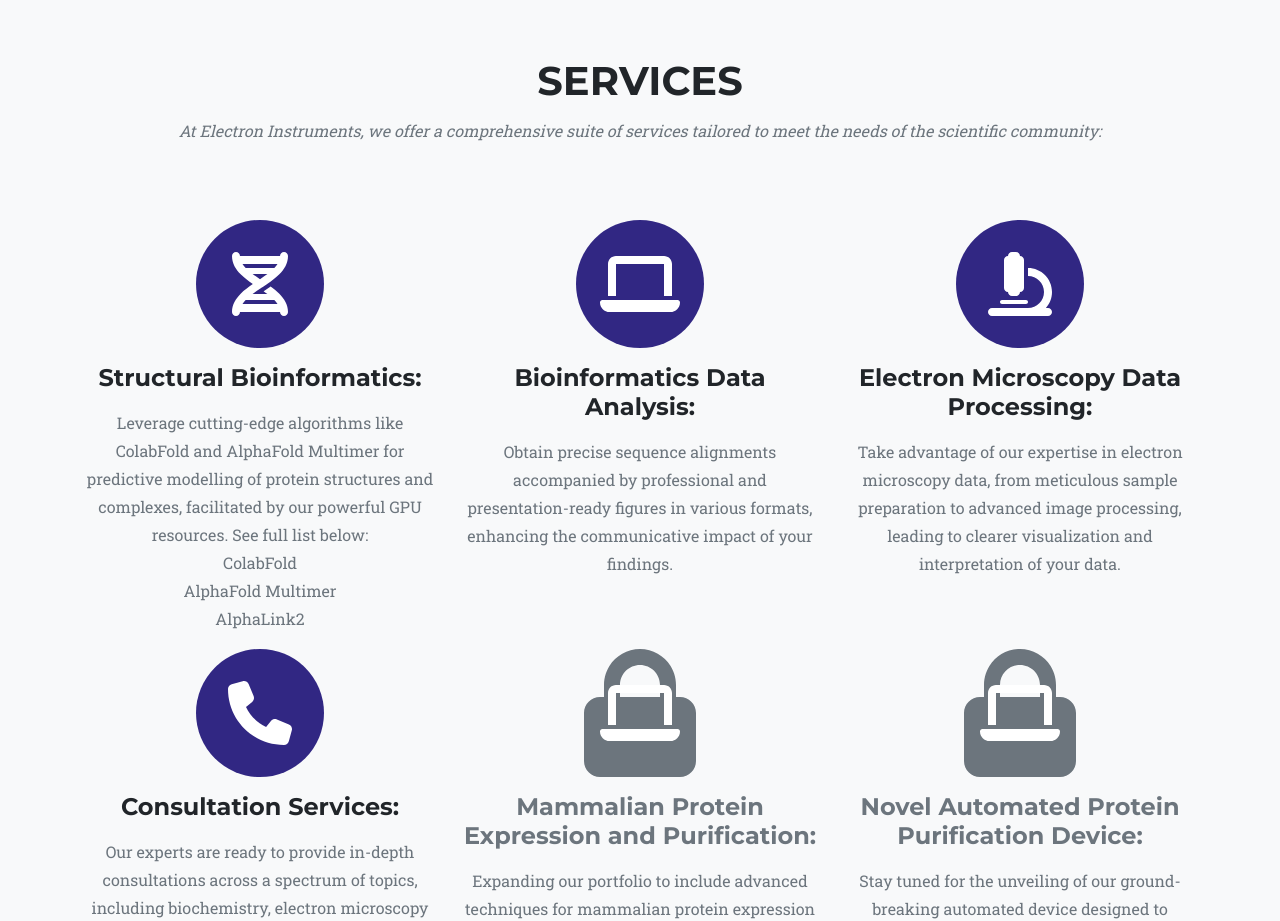
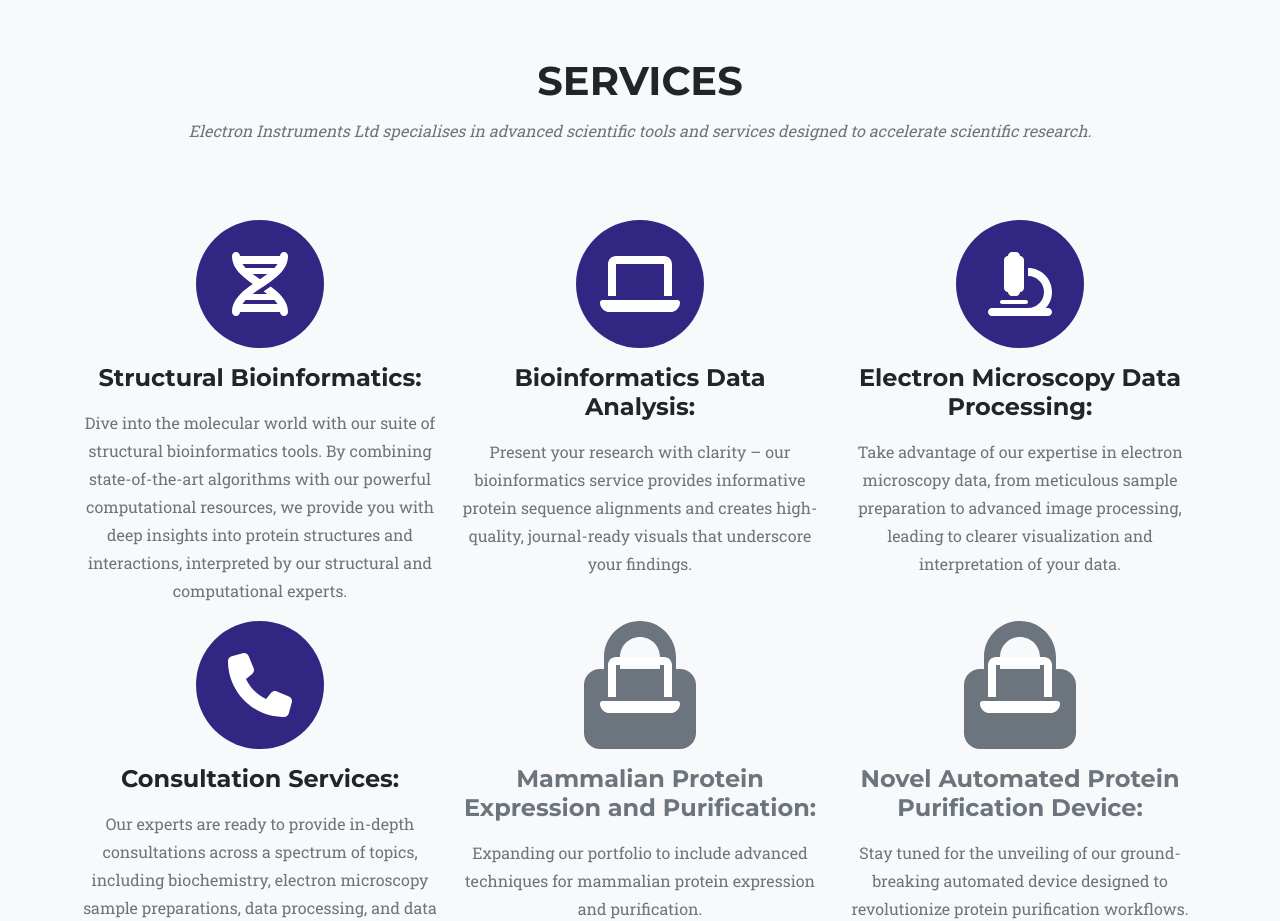
Before and after one commit to atawbah/atawbah.github.io, a plain HTML site: page index.html in a window 1280 px wide. Shown: the part 860-1781 px from the top of the page. Drawn offline with nearby package versions, Linux system fonts and the light colour scheme; files whose address does not match are found by name.

Commit message:
updated wording

```diff
--- a/index.html
+++ b/index.html
@@ -47,7 +47,7 @@
             <div class="container">
                 <div class="text-center">
                     <h2 class="section-heading text-uppercase">Services</h2>
-                    <h3 class="section-subheading text-muted">At Electron Instruments, we offer a comprehensive suite of services tailored to meet the needs of the scientific community:</h3>
+                    <h3 class="section-subheading text-muted">Electron Instruments Ltd specialises in advanced scientific tools and services designed to accelerate scientific research.</h3>
                 </div>
                 <div class="row text-center">
                     <div class="col-md-4">
@@ -58,11 +58,7 @@
                         </span>
                         <h4 class="my-3">Structural Bioinformatics:
                         </h4>
-                        <p class="text-muted">Leverage cutting-edge algorithms like ColabFold and AlphaFold Multimer for predictive modelling of protein structures and complexes, facilitated by our powerful GPU resources.
-                            See full list below:
-                            <br>ColabFold
-                            <br>AlphaFold Multimer
-                            <br>AlphaLink2
+                        <p class="text-muted">Dive into the molecular world with our suite of structural bioinformatics tools. By combining state-of-the-art algorithms with our powerful computational resources, we provide you with deep insights into protein structures and interactions, interpreted by our structural and computational experts.
                             </p>
 
                     </div>
@@ -73,7 +69,7 @@
                             <i class="fas fa-laptop fa-stack-1x fa-inverse"></i>
                         </span>
                         <h4 class="my-3">Bioinformatics Data Analysis:</h4>
-                        <p class="text-muted">Obtain precise sequence alignments accompanied by professional and presentation-ready figures in various formats, enhancing the communicative impact of your findings.</p>
+                        <p class="text-muted">Present your research with clarity – our bioinformatics service provides informative protein sequence alignments and creates high-quality, journal-ready visuals that underscore your findings.</p>
                     </div>
                     <div class="col-md-4">
                         <h4 class="my-3"> </h4>
```
